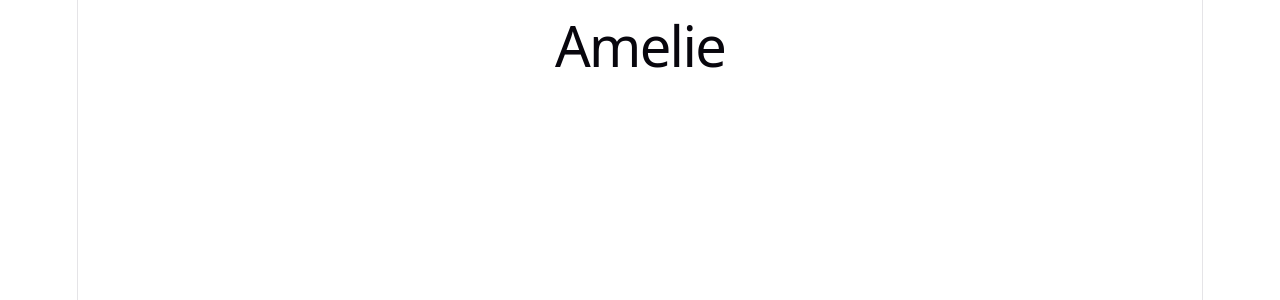
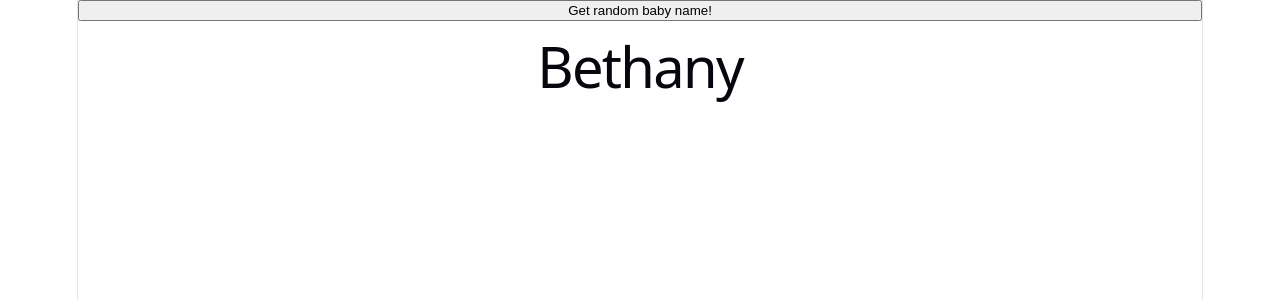
Before and after one commit to varta5/baby-naming-app, a React (Vite) app in the folder frontend/: page / in a window 1280 px wide. Shown: the top 300 px of the page. Built offline with nearby package versions, Linux system fonts and the light colour scheme.

Commit message:
feat: get random babyName on button click

```diff
--- a/frontend/src/App.jsx
+++ b/frontend/src/App.jsx
@@ -22,9 +22,16 @@ function App() {
     }
   ]);
 
+  const [displayedBabyName, setDisplayedBabyName] = useState(babyNames[1]);
+
+  function loadRandomBabyName() {
+    setDisplayedBabyName(babyNames[Math.floor(babyNames.length * Math.random())]);
+  }
+
   return (
     <>
-      <h1>{babyNames[0].name}</h1>
+      <button onClick={loadRandomBabyName}>Get random baby name!</button>
+      <h1>{displayedBabyName.name}</h1>
     </>
   )
 
```
